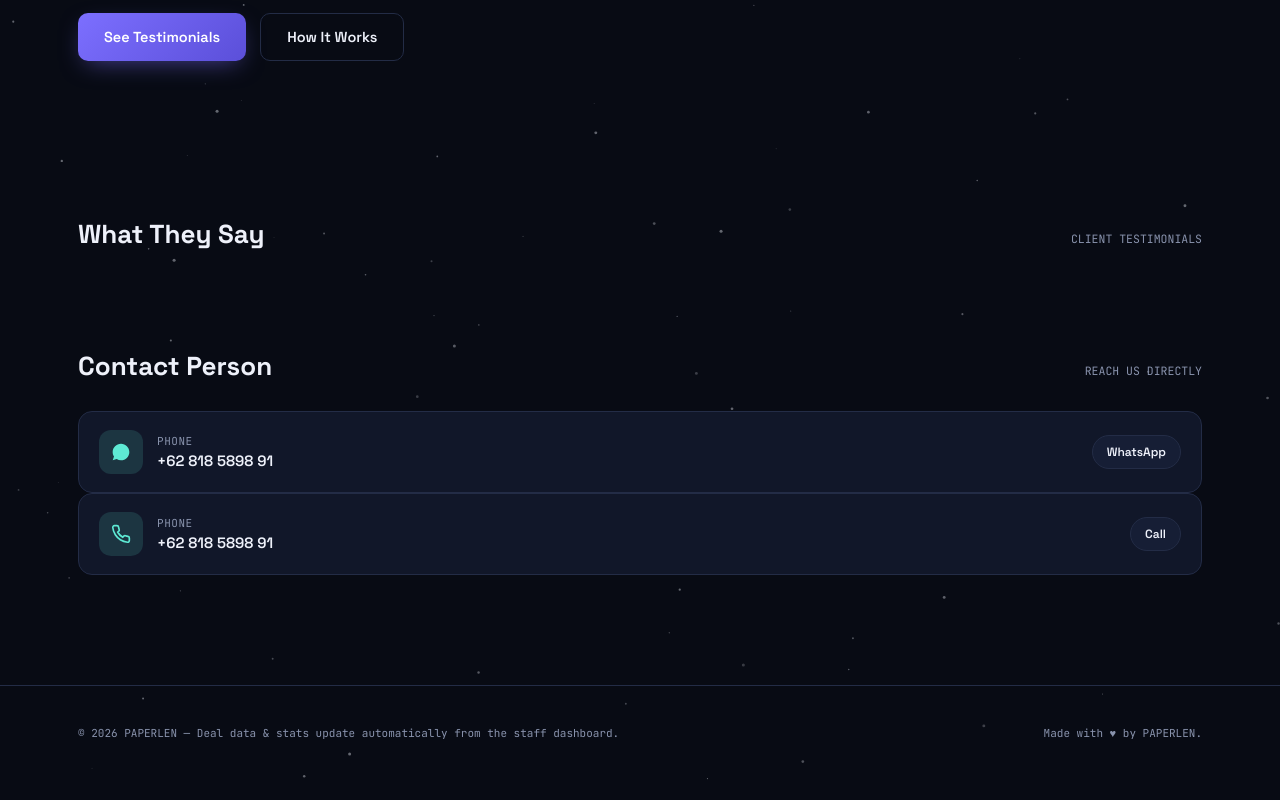
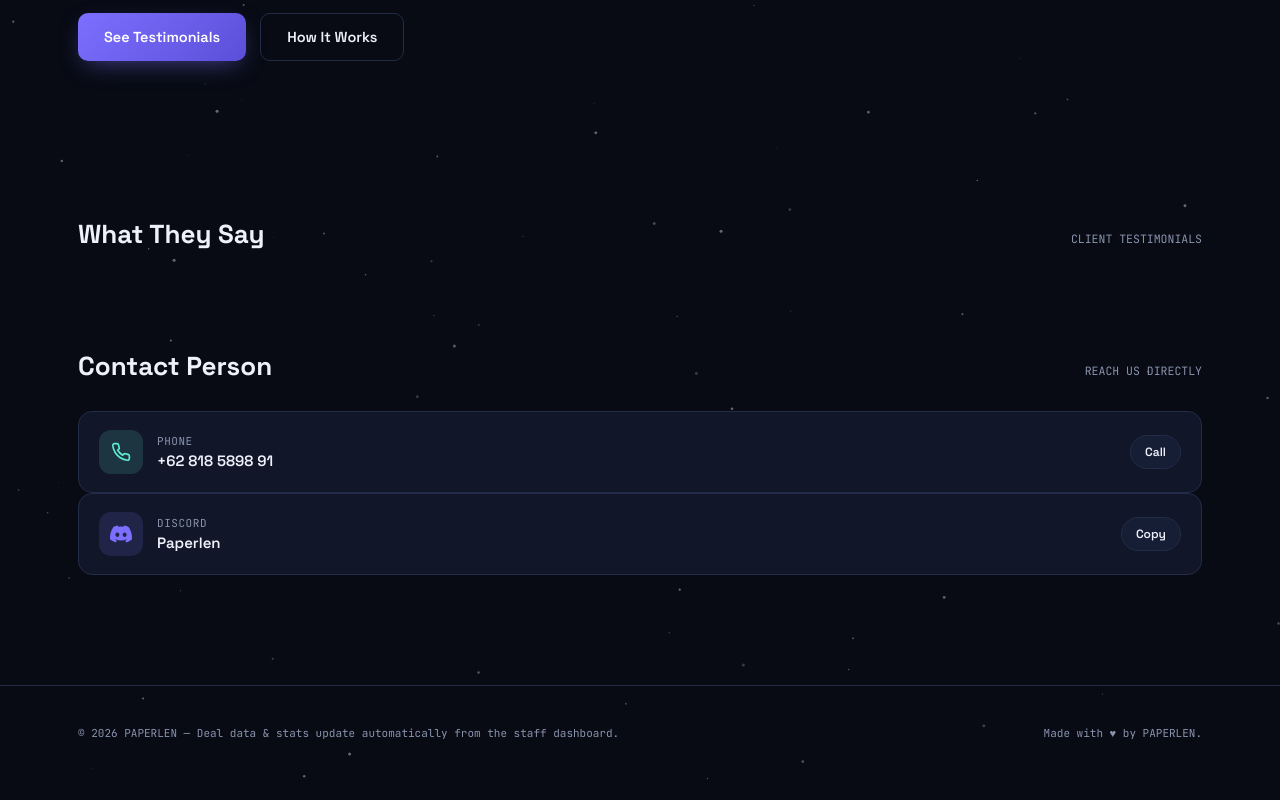
Before and after one commit to paperlenmid/paperlen-percel, a website: page index.html in a window 1280 px wide. Shown: the part 545-1345 px from the top of the page. Drawn offline with Linux system fonts and the light colour scheme; no server answers.

Commit message:
Update contact methods and icons in index.html

```diff
--- a/index.html
+++ b/index.html
@@ -67,19 +67,6 @@
     </div>
       <div class="cp-card">
         <div class="cp-icon" style="background:rgba(94,234,212,.14);color:#5EEAD4;">
-          <svg viewBox="0 0 24 24" fill="currentColor" width="20" height="20">
-            <path d="M17.472 14.382c-.297-.149-1.758-.867-2.03-.967-.273-.099-.471-.148-.67.15-.197.297-.767.966-.94 1.164-.173.199-.347.223-.644.075-.297-.15-1.255-.463-2.39-1.475-.883-.788-1.48-1.761-1.653-2.059-.173-.297-.018-.458.13-.606.134-.133.298-.347.446-.52.149-.174.198-.298.298-.497.099-.198.05-.371-.025-.52-.075-.149-.669-1.612-.916-2.207-.242-.579-.487-.5-.669-.51-.173-.008-.371-.01-.57-.01-.198 0-.52.074-.792.372-.272.297-1.04 1.016-1.04 2.479 0 1.462 1.065 2.875 1.213 3.074.149.198 2.096 3.2 5.077 4.487.709.306 1.262.489 1.694.625.712.227 1.36.195 1.871.118.571-.085 1.758-.719 2.006-1.413.248-.694.248-1.289.173-1.413-.074-.124-.272-.198-.57-.347M12.001 2C6.478 2 2 6.478 2 12c0 1.995.585 3.85 1.594 5.412L2.062 22l4.71-1.475A9.94 9.94 0 0 0 12.001 22C17.523 22 22 17.523 22 12S17.523 2 12.001 2"/>
-          </svg>
-        </div>
-        <div class="cp-body">
-          <div class="cp-label">Phone</div>
-          <div class="cp-value">+62 818 5898 91</div>
-        </div>
-        <a class="cp-copy-btn" href="https://wa.me/62818589891" target="_blank" rel="noopener">WhatsApp</a>
-      </div>
-
-      <div class="cp-card">
-        <div class="cp-icon" style="background:rgba(94,234,212,.14);color:#5EEAD4;">
           <svg viewBox="0 0 24 24" fill="none" stroke="currentColor" stroke-width="2" width="20" height="20">
             <path d="M22 16.92v3a2 2 0 0 1-2.18 2 19.79 19.79 0 0 1-8.63-3.07 19.5 19.5 0 0 1-6-6 19.79 19.79 0 0 1-3.07-8.67A2 2 0 0 1 4.11 2h3a2 2 0 0 1 2 1.72c.127.96.361 1.903.7 2.81a2 2 0 0 1-.45 2.11L8.09 9.91a16 16 0 0 0 6 6l1.27-1.27a2 2 0 0 1 2.11-.45c.907.339 1.85.573 2.81.7A2 2 0 0 1 22 16.92z"/>
           </svg>
@@ -90,7 +77,20 @@
         </div>
         <a class="cp-copy-btn" href="tel:+6281858989 1" onclick="event.stopPropagation()">Call</a>
       </div>
-    </div>
+
+  <div class="cp-grid">
+      <div class="cp-card">
+        <div class="cp-icon" style="background:rgba(124,111,255,.14);color:#7C6FFF;">
+          <svg viewBox="0 0 24 24" fill="currentColor" width="22" height="22">
+            <path d="M20.317 4.369a19.79 19.79 0 0 0-4.885-1.515.074.074 0 0 0-.079.037c-.21.375-.444.864-.608 1.25a18.27 18.27 0 0 0-5.487 0 12.6 12.6 0 0 0-.617-1.25.077.077 0 0 0-.079-.037A19.74 19.74 0 0 0 3.677 4.37a.07.07 0 0 0-.032.027C.533 9.046-.32 13.58.099 18.058a.082.082 0 0 0 .031.056 19.9 19.9 0 0 0 5.993 3.03.078.078 0 0 0 .084-.028 14.2 14.2 0 0 0 1.226-1.994.076.076 0 0 0-.041-.106 13.1 13.1 0 0 1-1.872-.892.077.077 0 0 1-.008-.128q.189-.14.365-.287a.074.074 0 0 1 .077-.01c3.928 1.793 8.18 1.793 12.061 0a.073.073 0 0 1 .078.009q.176.148.365.288a.077.077 0 0 1-.006.127 12.3 12.3 0 0 1-1.873.892.076.076 0 0 0-.04.107c.36.698.772 1.362 1.225 1.993a.076.076 0 0 0 .084.029 19.85 19.85 0 0 0 6.001-3.03.077.077 0 0 0 .032-.055c.5-5.177-.838-9.673-3.549-13.662a.06.06 0 0 0-.031-.028M8.02 15.331c-1.183 0-2.157-1.086-2.157-2.419 0-1.334.955-2.42 2.157-2.42 1.211 0 2.176 1.095 2.157 2.42 0 1.333-.955 2.419-2.157 2.419m7.974 0c-1.183 0-2.157-1.086-2.157-2.419 0-1.334.955-2.42 2.157-2.42 1.212 0 2.176 1.095 2.157 2.42 0 1.333-.945 2.419-2.157 2.419"/>
+          </svg>
+        </div>
+        <div class="cp-body">
+          <div class="cp-label">Discord</div>
+          <div class="cp-value" id="cp-discord-value">Paperlen</div>
+        </div>
+        <button class="cp-copy-btn" onclick="cpCopy('Paperlen', this)">Copy</button>
+      </div>
   </div>
 </section>
 
```
